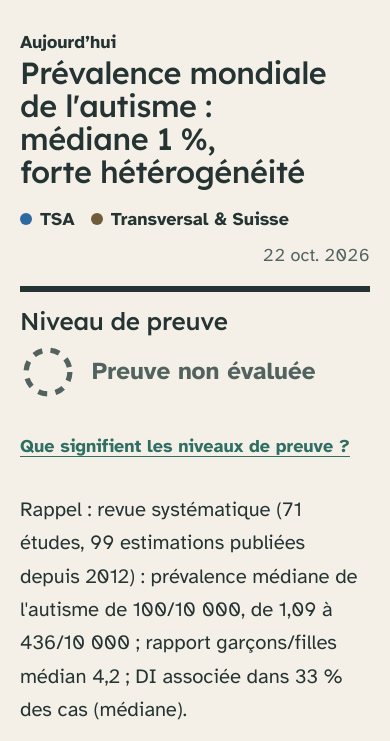
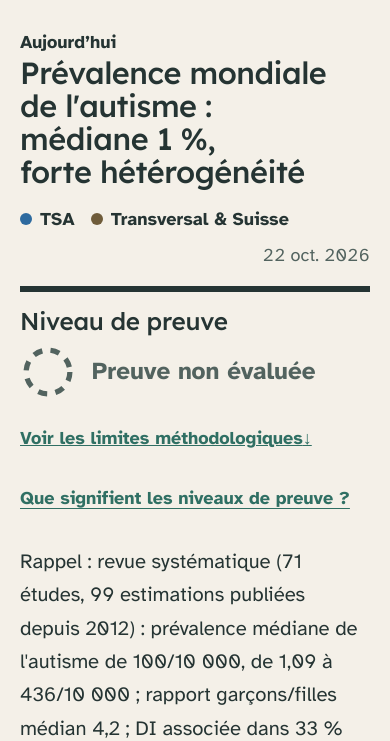
Before and after one commit to 7nel/PL-neurodev, a plain HTML site: page index.html in a window 390 px wide. Shown: the part 92-833 px from the top of the page. Drawn offline with Linux system fonts and the light colour scheme.

Commit message:
Ajoute un accès direct « Voir les limites méthodologiques » près du niveau de preuve
Co-Authored-By: Claude Sonnet 5.5 <noreply@anthropic.com>

```diff
--- a/index.html
+++ b/index.html
@@ -136,6 +136,9 @@
   .fiche h4{font:500 1.35rem/1.15 var(--voix);letter-spacing:-.01em;margin-bottom:var(--s2)}
   .crit{margin:var(--s3) 0 0;padding-left:var(--s3);border-left:var(--trait-l) solid var(--fg);font-size:1.1rem;line-height:1.5}
   .crit strong{display:block}
+  /* accès direct aux limites (téléphone seulement : sur grand écran elles sont à côté) */
+  .voir-limites{display:none;align-items:center;min-height:44px;margin-top:var(--s2);color:var(--accent);font-weight:700}
+  #today .lim p.flash-limites:focus{outline:none}
 
   /* légende des niveaux, à un geste de la fiche */
   .legend{margin-top:var(--s3)}
@@ -234,6 +237,8 @@
   @media (max-width:860px){
     #today .art{grid-template-columns:1fr;grid-template-areas:"tete" "fiche" "corps" "lim"}
     .fiche{position:static;margin-bottom:var(--s4)}
+    .voir-limites{display:inline-flex}
+    html{scroll-padding-top:var(--s3)}
     #today .tete .meta-row{margin-bottom:var(--s3)}
     #today .lim{margin-top:var(--s2);border-top:1px solid var(--line-strong)}
     .filt{border-top:1px solid var(--line-strong);border-bottom:1px solid var(--line-strong)}
@@ -516,11 +521,12 @@
         '<div class="tete"><h3>' + escapeHtml(latest.titre || "") + '</h3>' +
           '<div class="meta-row">' + themeTags(latest.themes) + '<span class="flash-date">' + escapeHtml(fmtDate(latest.date)) + '</span></div></div>' +
         '<div class="fiche" role="group" aria-labelledby="fiche-titre"><h4 id="fiche-titre">Niveau de preuve</h4>' + preuveBadge(level, { large: true, always: true }) +
-          (latest.limite_critique ? '<p class="crit"><strong>Limite à retenir</strong>' + marked.parseInline(latest.limite_critique) + '</p>' : '') + '</div>' +
+          (latest.limite_critique ? '<p class="crit"><strong>Limite à retenir</strong>' + marked.parseInline(latest.limite_critique) + '</p>' : '') +
+          (latest.limites ? '<a class="voir-limites" href="#flash-limites">Voir les limites méthodologiques <span aria-hidden="true">↓</span></a>' : '') + '</div>' +
         '<div class="corps">' + marked.parse(latest.resume || "") +
           (latest.pratique ? '<details class="flash-pratique"><summary>Pour ta pratique au CO</summary><div>' + marked.parseInline(latest.pratique) + '</div></details>' : '') +
           '<p class="flash-more"><a href="#flash-' + escapeHtml(latest.date) + '" data-open-flash="' + escapeHtml(latest.date) + '">Retrouver dans l’archive ↓</a></p></div>' +
-        '<div class="lim">' + (latest.limites ? '<p class="flash-limites"><strong>Limites.</strong> ' + marked.parseInline(latest.limites) + '</p>' : '') +
+        '<div class="lim">' + (latest.limites ? '<p class="flash-limites" id="flash-limites" tabindex="-1"><strong>Limites.</strong> ' + marked.parseInline(latest.limites) + '</p>' : '') +
           (latest.source ? '<p class="flash-source">' + sourceHtml(latest.source) + '</p>' : '') + '</div>' +
       '</div>';
     content.querySelector(".fiche").appendChild(legend);
```
